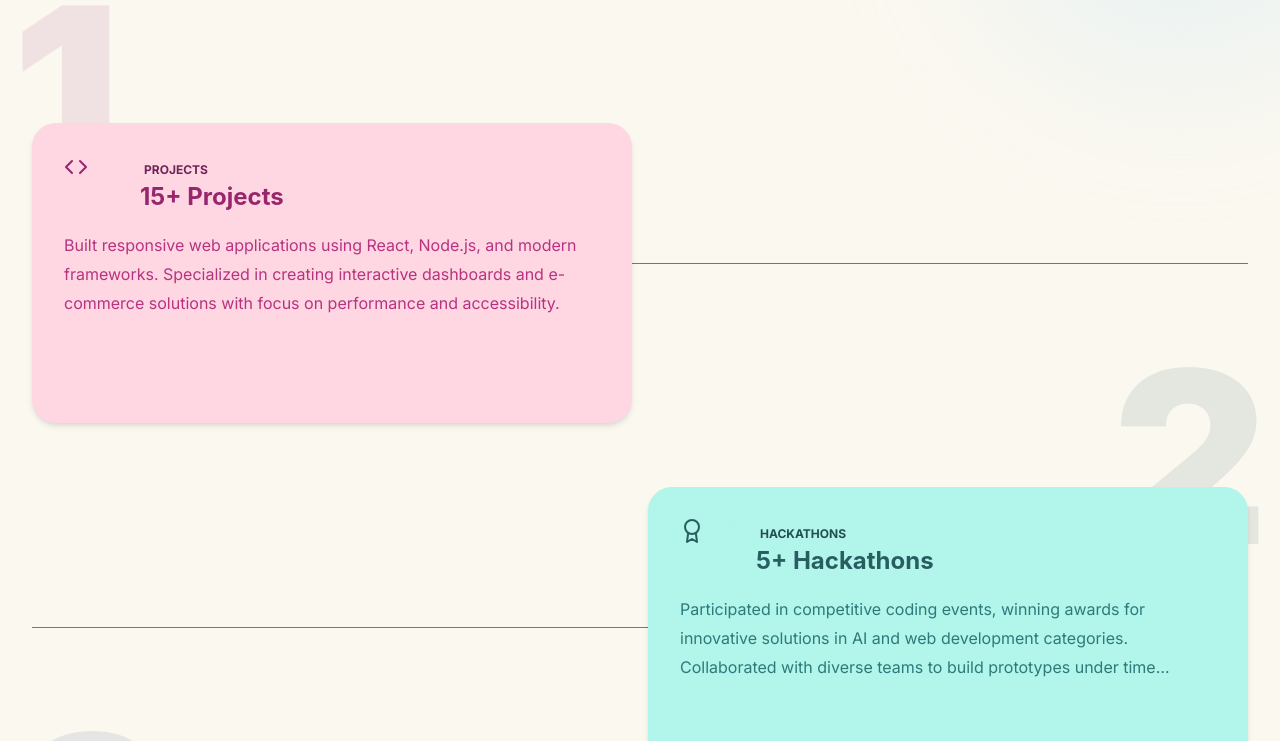
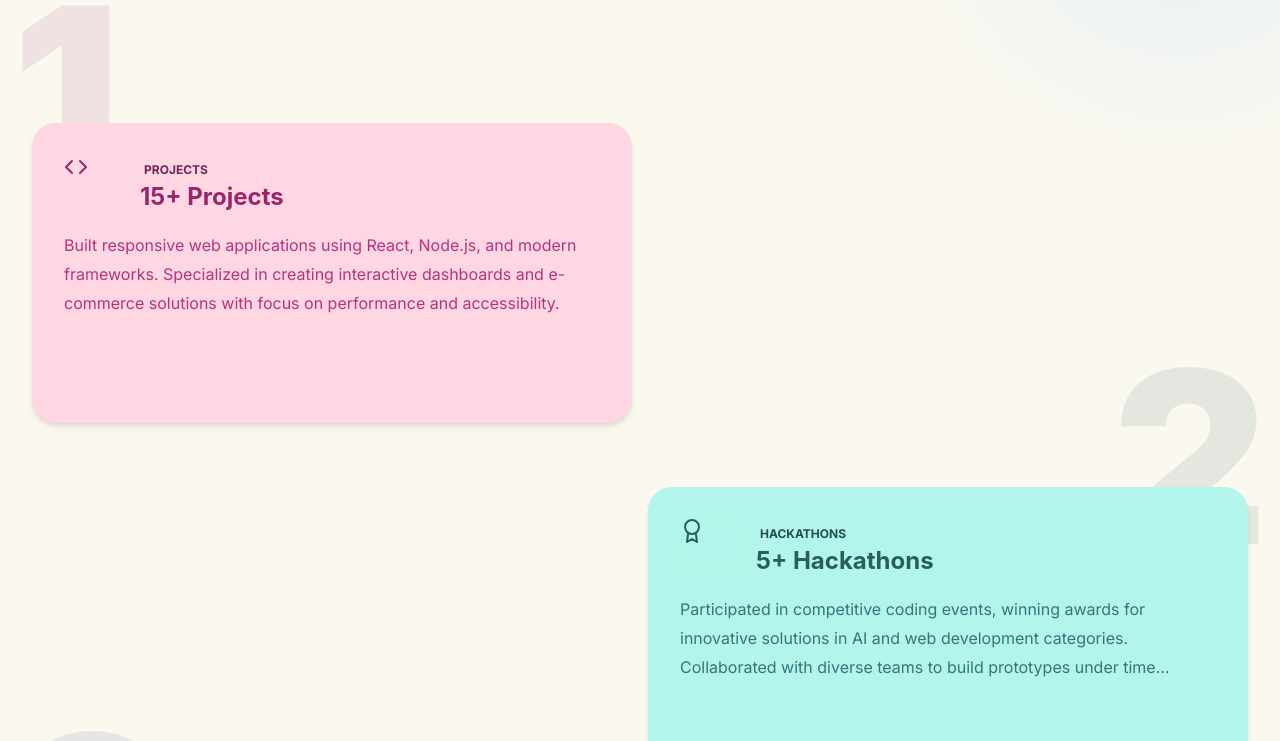
Before and after one commit to KabsiMontassar/portfolio, a React (Vite) app: page / in a window 1280 px wide. Shown: the part 1668-2409 px from the top of the page. Built offline with nearby package versions, Linux system fonts and the light colour scheme.

Commit message:
final achievements

```diff
--- a/src/components/Achievements/AchievementCard.jsx
+++ b/src/components/Achievements/AchievementCard.jsx
@@ -1,4 +1,4 @@
-import React, { useRef, useEffect } from 'react';
+import React, { useRef, useEffect, useState } from 'react';
 import {
     Box,
     Heading,
@@ -7,21 +7,19 @@ import {
     useColorModeValue,
     Badge,
     Icon,
-    useBreakpointValue
 } from '@chakra-ui/react';
 import { FiAward, FiCode, FiBriefcase, FiBook, FiLayers, FiBookmark } from 'react-icons/fi';
 import gsap from 'gsap';
+import { ScrollTrigger } from 'gsap/ScrollTrigger';
 import ImagePreview from './ImagePreview';
 
+gsap.registerPlugin(ScrollTrigger);
 
-
-
-
-
-export const AchievementCard = ({ achievement, index, isExpanded, onToggle }) => {
+export const AchievementCard = ({ achievement, index, expandedCards, onToggleExpand }) => {
     const cardRef = useRef(null);
+    const [isAnimating, setIsAnimating] = useState(false);
     const colorKey = achievement.label.toLowerCase();
-    const isMobile = useBreakpointValue({ base: true, md: false });
+    const isExpanded = expandedCards.includes(index);
     const iconMap = {
         projects: FiCode,
         hackathons: FiAward,
@@ -54,16 +52,24 @@ export const AchievementCard = ({ achievement, index, isExpanded, onToggle }) =>
     );
 
     useEffect(() => {
-        gsap.fromTo(cardRef.current,
-            { opacity: 0, y: 50 },
+        // Card animation - only on initial mount
+        const cardElement = cardRef.current;
+
+        gsap.fromTo(cardElement,
+            { y: 50 },
             {
-                opacity: 1,
                 y: 0,
                 duration: 0.8,
                 delay: index * 0.15,
-                ease: "back.out"
+                ease: "back.out",
+                onComplete: () => setIsAnimating(false)
             }
         );
+
+        return () => {
+            gsap.killTweensOf(cardElement);
+            ScrollTrigger.getAll().forEach(t => t.kill());
+        };
     }, [index]);
 
     return (
@@ -71,25 +77,26 @@ export const AchievementCard = ({ achievement, index, isExpanded, onToggle }) =>
             ref={cardRef}
             position="relative"
             mb={{ base: 12, md: 16 }}
-            opacity={0}
             cursor="pointer"
-            onClick={onToggle}
+            onClick={() => !isAnimating && onToggleExpand(index)}
             _hover={{
                 '.achievement-number': {
                     opacity: 0.15,
                     transform: 'scale(1.05)'
+                },
+                '.floating-icon': {
+                    transform: 'scale(1.1)'
                 }
             }}
-            transition="all 0.3s ease"
+            transition="transform 0.3s ease"
         >
-            <Box
-                position="absolute"
-                top="50%"
-                w="full"
-                height="1px"
-                bgColor={borderColor}
+            <Flex
+                position="relative"
+                align="center"
+                justify="space-between"
+                w="100%"
+            >
 
-            />
 
                 <Flex
                     direction={{ base: "column", md: index % 2 === 0 ? "row" : "row-reverse" }}
@@ -97,8 +104,6 @@ export const AchievementCard = ({ achievement, index, isExpanded, onToggle }) =>
                     w="100%"
                     position="relative"
                 >
-
-
                     <Text
                         className="achievement-number"
                         fontSize={{ base: "120px", md: "240px" }}
@@ -139,7 +144,6 @@ export const AchievementCard = ({ achievement, index, isExpanded, onToggle }) =>
                         position="relative"
                         zIndex={1}
                     >
-
                         <Flex direction="column" h="100%">
                             <Flex align="center" mb={4}>
                                 <Box
@@ -250,19 +254,10 @@ export const AchievementCard = ({ achievement, index, isExpanded, onToggle }) =>
                             )}
                         </Flex>
                     </Box>
-
-                {!isMobile && (
-                    <Box
-                        flex={1}
-                        h="2px"
-                        bg={`${borderColor}20`}
-                        mx={8}
-                    />
-                )}
+                </Flex>
             </Flex>
         </Box>
     );
 };
 
-
-export default AchievementCard
+export default AchievementCard;
--- a/src/components/Achievements/Achievements.jsx
+++ b/src/components/Achievements/Achievements.jsx
@@ -1,4 +1,4 @@
-import React, { useState, } from 'react';
+import React, { useState } from 'react';
 import {
   Box,
   Heading,
@@ -8,15 +8,20 @@ import {
 import { useTranslation } from 'react-i18next';
 import AchievementCard from './AchievementCard';
 import { achievements } from './data';
+
 const Achievements = () => {
   const { t } = useTranslation();
-  const [expandedIndex, setExpandedIndex] = useState(null);
+  const [expandedCards, setExpandedCards] = useState([]);
 
-  const handleToggle = (index) => {
-    setExpandedIndex(expandedIndex === index ? null : index);
+  const handleToggleExpand = (index) => {
+    setExpandedCards(prev => {
+      if (prev.includes(index)) {
+        return prev.filter(i => i !== index);
+      } else {
+        return [...prev, index];
+      }
+    });
   };
-
-
 
   const headingGradient = useColorModeValue(
     'linear(to-r, gray.700, gray.500)',
@@ -88,8 +93,8 @@ const Achievements = () => {
             key={index}
             achievement={achievement}
             index={index}
-            isExpanded={expandedIndex === index}
-            onToggle={() => handleToggle(index)}
+            expandedCards={expandedCards}
+            onToggleExpand={handleToggleExpand}
           />
         ))}
       </Box>
```
Lines whose indentation alone changed are shown as unchanged.
